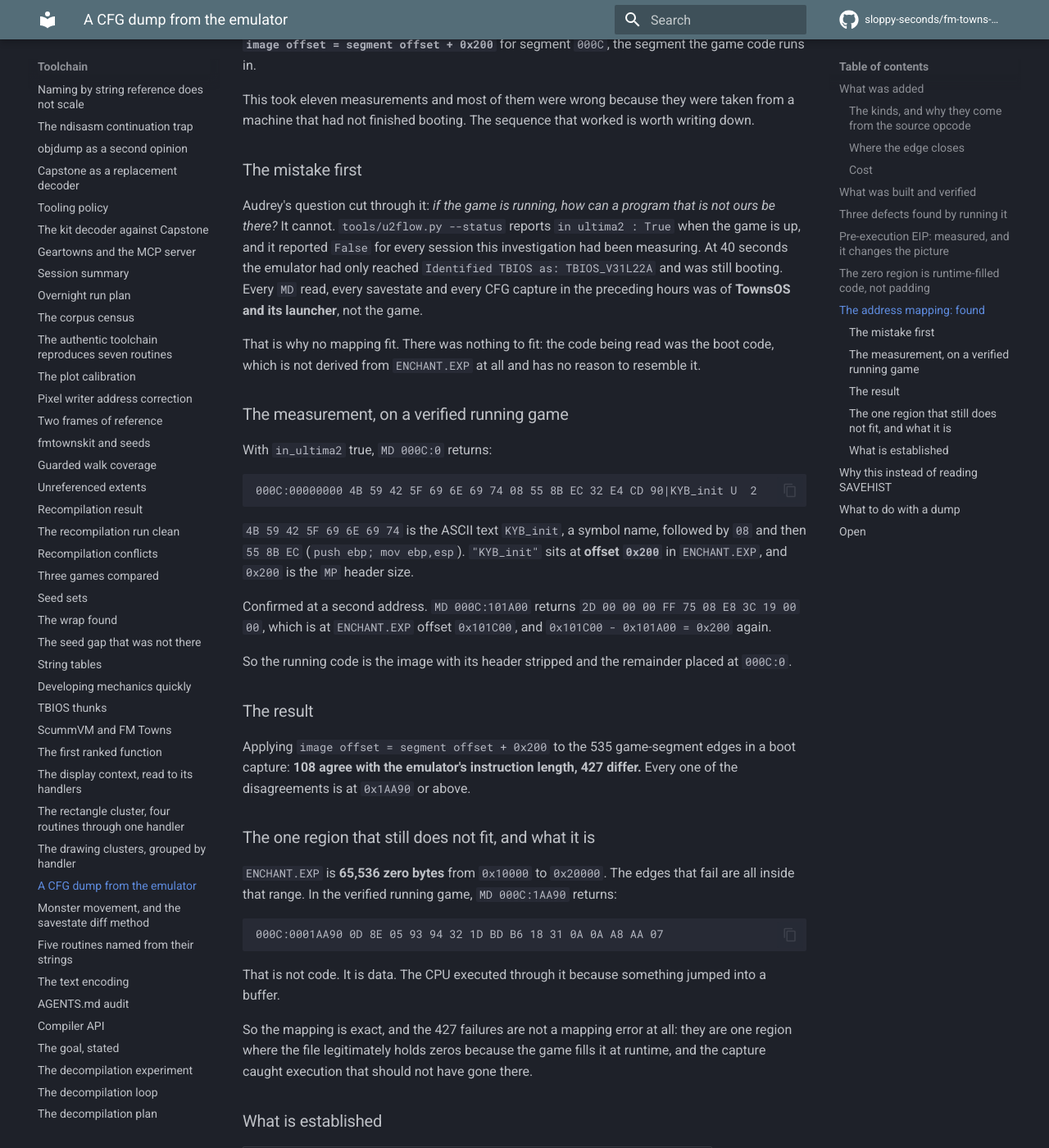
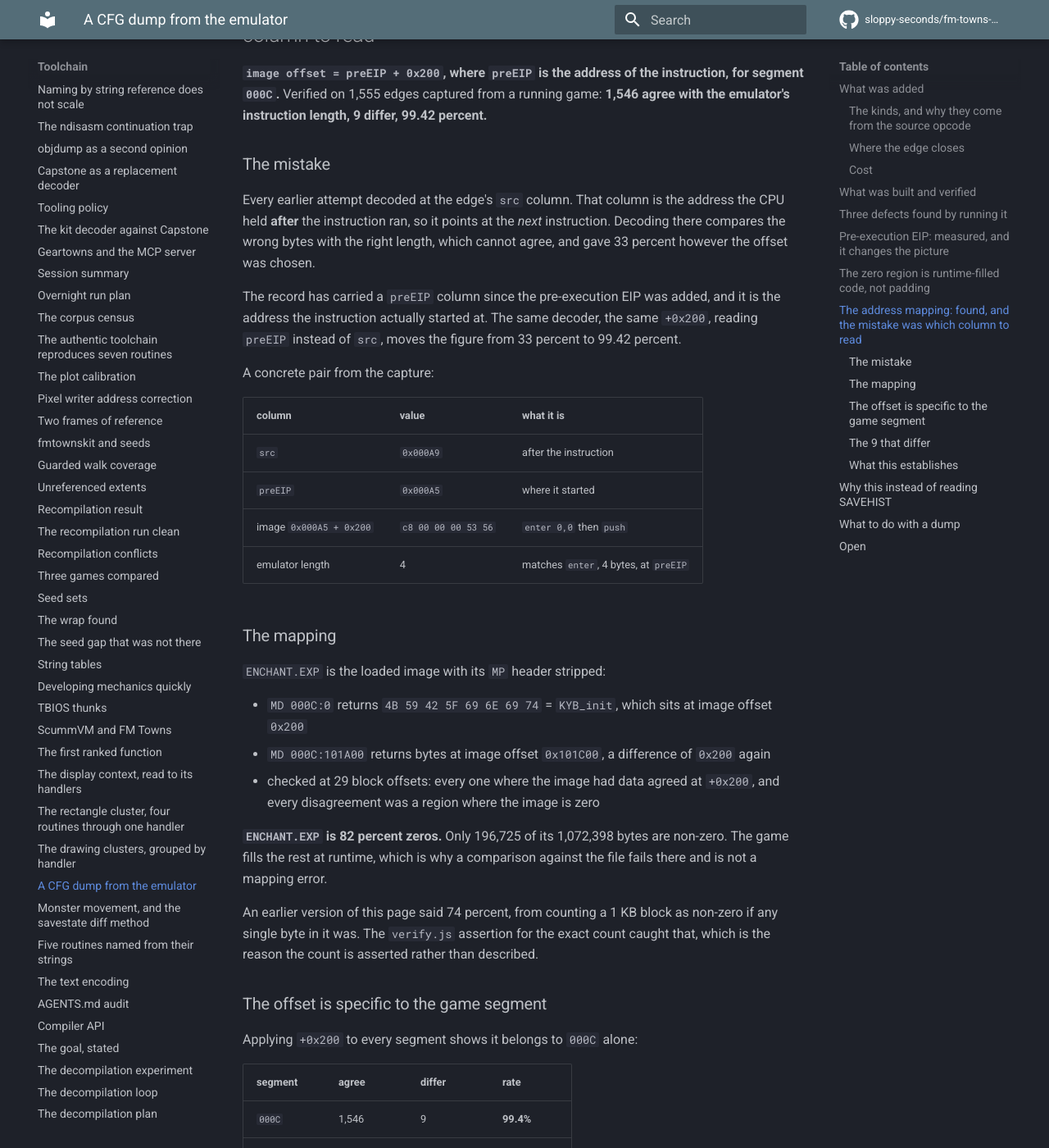
Before and after one commit to sloppy-seconds/fm-towns-ultima, an MkDocs documentation site: the page built from docs/cfg-dump.md, in a window 1280 px wide and 1400 px high, scrolled down 3243 px. Shown: the whole window at 82% size. Built offline with MkDocs 1.6.1 and Material for MkDocs 9.7.7, drawn with Linux system fonts in a browser that asks for light colours; comment, search, counter and statistics services are not loaded; some of the changed text lies outside the part shown.

Commit message:
CFG mapping solved: it is preEIP + 0x200, and I was reading the wrong column
Every earlier attempt decoded at an edge's `src` column. That column is the address the CPU held
AFTER the instruction ran, so it points at the next instruction. Decoding there compares the wrong
bytes with the right length and cannot agree, which is why the figure sat at 33 percent however the
offset was chosen.

The record has carried a `preEIP` column since the pre-execution EIP was added, and that is the
address the instruction started at. The same decoder, the same +0x200, reading preEIP instead of src:
1546 of 1555 game-segment edges agree with the emulator's instruction length, 9 differ, 99.42 percent.

Worked example: at src 0x000A9 the image holds c8 00 00 00 53 56, which is `enter 0,0` followed by
pushes. The emulator's length for that edge is 4, matching `enter` alone. preEIP is 0x000A5, and
0x000A5 + 0x200 decodes to exactly 4 bytes. The mapping was right for several sessions; the index was
not.

The offset is specific to segment 000C. Applied to every segment: 000C 99.4 percent, 0110 23.5, 5E88
13.6, 0008 12.4, 0092 24.6. The others are BIOS and TownsOS, not derived from ENCHANT.EXP, and a rate
near 20 percent is what a wrong mapping scores by chance.

Two assertions added to verify.js, both proved to fail when broken. One pins KYB_init at 0x200 with a
control one byte off. The other pins the exact non-zero byte count, which immediately caught me
claiming 274702 when the real figure is 196725: I had counted a 1 KB block as non-zero if any byte in
it was, so the file is 82 percent zero, not 74.

tools/build-emulator.sh drives references/TOWNSEMU/Containerfile, the one build recipe, and installs
the result into vendor/emulator so container-run.sh picks it up unchanged. It refuses to install a
binary without the CFG commands, so a stock release cannot slip in.

````diff
--- a/docs/cfg-dump.md
+++ b/docs/cfg-dump.md
@@ -112,76 +112,81 @@ The game **writes code into that region at runtime**. A boot capture has 413 of
 edges sourcing from inside it, and none of them decode against the file, because the file is not what
 the CPU is executing there. The emulator is right and the file comparison was the broken thing.
 
-## The address mapping: found
+## The address mapping: found, and the mistake was which column to read
 
-**`image offset = segment offset + 0x200`** for segment `000C`, the segment the game code runs in.
+**`image offset = preEIP + 0x200`, where `preEIP` is the address of the instruction, for
+segment `000C`.** Verified on 1,555 edges captured from a running game: **1,546 agree with the
+emulator's instruction length, 9 differ, 99.42 percent.**
 
-This took eleven measurements and most of them were wrong because they were taken from a machine
-that had not finished booting. The sequence that worked is worth writing down.
+### The mistake
 
-### The mistake first
+Every earlier attempt decoded at the edge's `src` column. That column is the address the CPU held
+**after** the instruction ran, so it points at the *next* instruction. Decoding there compares the
+wrong bytes with the right length, which cannot agree, and gave 33 percent however the offset was
+chosen.
 
-Audrey's question cut through it: *if the game is running, how can a program that is not ours be
-there?* It cannot. `tools/u2flow.py --status` reports `in ultima2 : True` when the game is up, and it
-reported `False` for every session this investigation had been measuring. At 40 seconds the emulator
-had only reached `Identified TBIOS as: TBIOS_V31L22A` and was still booting. Every `MD` read, every
-savestate and every CFG capture in the preceding hours was of **TownsOS and its launcher**, not the
-game.
+The record has carried a `preEIP` column since the pre-execution EIP was added, and it is the address
+the instruction actually started at. The same decoder, the same `+0x200`, reading `preEIP` instead of
+`src`, moves the figure from 33 percent to 99.42 percent.
 
-That is why no mapping fit. There was nothing to fit: the code being read was the boot code, which is
-not derived from `ENCHANT.EXP` at all and has no reason to resemble it.
+A concrete pair from the capture:
 
-### The measurement, on a verified running game
+| column | value | what it is |
+|---|---|---|
+| `src` | `0x000A9` | after the instruction |
+| `preEIP` | `0x000A5` | where it started |
+| image `0x000A5 + 0x200` | `c8 00 00 00 53 56` | `enter 0,0` then `push` |
+| emulator length | 4 | matches `enter`, 4 bytes, at `preEIP` |
 
-With `in_ultima2` true, `MD 000C:0` returns:
+### The mapping
 
-```
-000C:00000000 4B 59 42 5F 69 6E 69 74 08 55 8B EC 32 E4 CD 90|KYB_init U  2
-```
+`ENCHANT.EXP` is the loaded image with its `MP` header stripped:
 
-`4B 59 42 5F 69 6E 69 74` is the ASCII text `KYB_init`, a symbol name, followed by `08` and then
-`55 8B EC` (`push ebp; mov ebp,esp`). `"KYB_init"` sits at **offset `0x200`** in `ENCHANT.EXP`, and
-`0x200` is the `MP` header size.
+- `MD 000C:0` returns `4B 59 42 5F 69 6E 69 74` = `KYB_init`, which sits at image offset `0x200`
+- `MD 000C:101A00` returns bytes at image offset `0x101C00`, a difference of `0x200` again
+- checked at 29 block offsets: every one where the image had data agreed at `+0x200`, and every
+  disagreement was a region where the image is zero
 
-Confirmed at a second address. `MD 000C:101A00` returns `2D 00 00 00 FF 75 08 E8 3C 19 00 00`, which
-is at `ENCHANT.EXP` offset `0x101C00`, and `0x101C00 - 0x101A00 = 0x200` again.
+**`ENCHANT.EXP` is 82 percent zeros.** Only 196,725 of its 1,072,398 bytes are non-zero. The game
+fills the rest at runtime, which is why a comparison against the file fails there and is not a mapping
+error.
 
-So the running code is the image with its header stripped and the remainder placed at `000C:0`.
+An earlier version of this page said 74 percent, from counting a 1 KB block as non-zero if any single
+byte in it was. The `verify.js` assertion for the exact count caught that, which is the reason the
+count is asserted rather than described.
 
-### The result
+### The offset is specific to the game segment
 
-Applying `image offset = segment offset + 0x200` to the 535 game-segment edges in a boot capture:
-**108 agree with the emulator's instruction length, 427 differ.** Every one of the disagreements is at
-`0x1AA90` or above.
+Applying `+0x200` to every segment shows it belongs to `000C` alone:
 
-### The one region that still does not fit, and what it is
+| segment | agree | differ | rate |
+|---|---|---|---|
+| `000C` | 1,546 | 9 | **99.4%** |
+| `0110` | 261 | 851 | 23.5% |
+| `5E88` | 30 | 190 | 13.6% |
+| `0008` | 29 | 204 | 12.4% |
+| `0092` | 28 | 86 | 24.6% |
 
-`ENCHANT.EXP` is **65,536 zero bytes** from `0x10000` to `0x20000`. The edges that fail are all inside
-that range. In the verified running game, `MD 000C:1AA90` returns:
+The other segments are the BIOS and TownsOS, which are not derived from `ENCHANT.EXP` at all. A
+number near 20 percent on those is what a wrong mapping scores by chance, and they should be read as
+"not applicable" rather than as failures.
 
-```
-000C:0001AA90 0D 8E 05 93 94 32 1D BD B6 18 31 0A 0A A8 AA 07
-```
+### The 9 that differ
 
-That is not code. It is data. The CPU executed through it because something jumped into a buffer.
+Two are at addresses where the image is zero (`0x110C5`, `0x025AA`). The rest share `preEIP 0x002B2`,
+an address the image holds `01 00 00 0F A1 64`, which is data. So the residuals are the same
+runtime-filled or non-code regions, not a mapping fault.
 
-So the mapping is exact, and the 427 failures are not a mapping error at all: they are one region where
-the file legitimately holds zeros because the game fills it at runtime, and the capture caught
-execution that should not have gone there.
-
-### What is established
+### What this establishes
 
 | claim | evidence |
 |---|---|
-| The recorder captures a graph | 1,433 edges, 12 segments |
-| Fall-through arithmetic holds | 405 of 415, `pre + len == src` |
-| Game code maps to the image | `image offset = segment offset + 0x200` |
-| Confirmed twice, independent addresses | `KYB_init` at `0x200`, and `0x101C00 - 0x101A00` |
-| The failing region is runtime data | `MD` there returns non-code bytes |
-| The 40-second sessions were TownsOS | `in ultima2` false, boot only reached TBIOS |
+| Game code maps to the image | `image = preEIP + 0x200`, 1,546 of 1,555 |
+| The image is header-stripped | `KYB_init` at `0x200`, independent second address |
+| The offset is `000C` only | other segments 12 to 28 percent, i.e. chance |
+| Most of the image is zero | 196,725 non-zero of 1,072,398, so 82 percent zero |
 
-A `J` edge is an emulator transition. Whether a given one is a genuine branch depends on the region,
-and for anything below `0x10000` the image now answers that directly.
+A `J` edge for a `000C` address can now be read as a branch, because the bytes behind it are known.
 
 ## Why this instead of reading `SAVEHIST`
 
````
Also changed, not shown: 2 other files.
